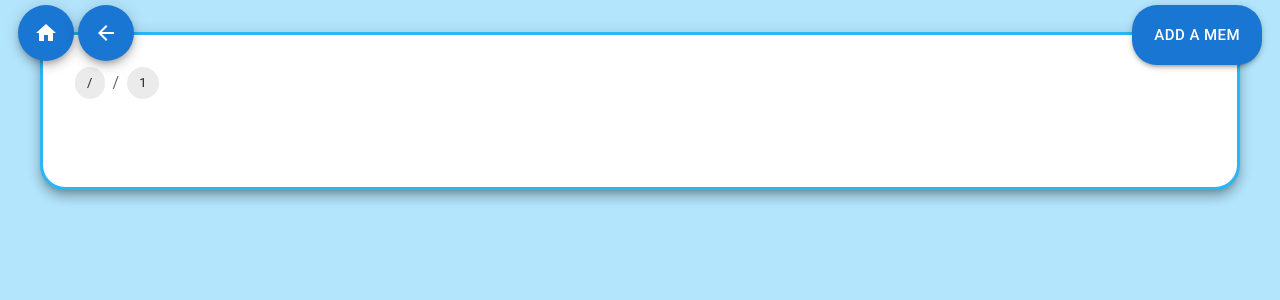
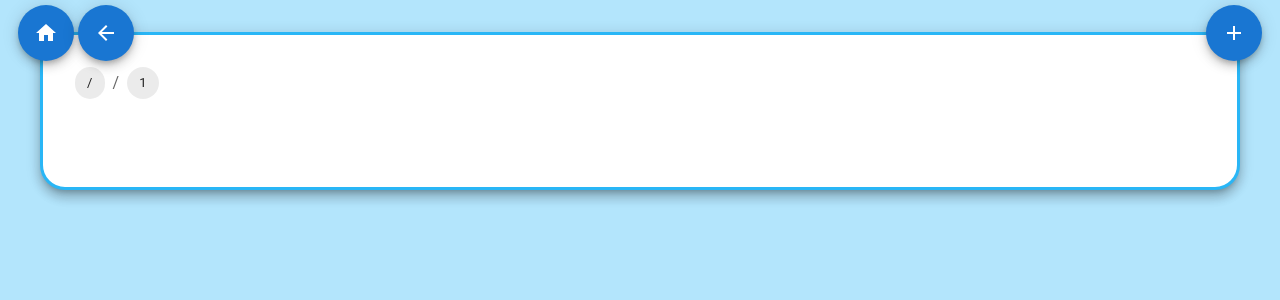
Before and after one commit to PiTiLeZarD/memup, a React (Vite) app: page /#/mems/1 in a window 1280 px wide. Shown: the top 300 px of the page. Built offline with nearby package versions, Linux system fonts and the light colour scheme.

Commit message:
Move buttons around so now we have an AddMemButton

```diff
--- a/src/MemList.tsx
+++ b/src/MemList.tsx
@@ -1,23 +1,26 @@
-import React from "react";
+import React, { useState } from "react";
 
 import DeleteIcon from "@mui/icons-material/Delete";
 import EditIcon from "@mui/icons-material/Edit";
 import { Grid, IconButton, List, ListItem } from "@mui/material";
 
+import { MemForm } from "./MemForm";
 import { MemListItem } from "./MemListItem";
 import { MemType, useStore } from "./store";
 
 export type MemListProps = {
     mems: MemType[];
-    setFormOpen: React.Dispatch<any>;
 };
 
 export type MemListComponent = React.FunctionComponent<MemListProps>;
 
-export const MemList: MemListComponent = ({ mems, setFormOpen }): JSX.Element => {
+export const MemList: MemListComponent = ({ mems }): JSX.Element => {
+    const [formOpen, setFormOpen] = useState<false | MemType>(false);
     const deleteMem = useStore(({ deleteMem }) => deleteMem);
 
     return (
+        <>
+            <MemForm open={formOpen} onClose={() => setFormOpen(false)} />
             <List sx={{ marginTop: "0.5em" }}>
                 {mems.map((mem) => (
                     <ListItem key={mem.id}>
@@ -37,5 +40,6 @@ export const MemList: MemListComponent = ({ mems, setFormOpen }): JSX.Element =>
                     </ListItem>
                 ))}
             </List>
+        </>
     );
 };
--- a/src/pages/LearnPage.tsx
+++ b/src/pages/LearnPage.tsx
@@ -3,8 +3,8 @@ import React, { useState } from "react";
 import { memDeck } from "../lib";
 import { DeckBrowser } from "../modes/DeckBrowser";
 import { MemType, useStore } from "../store";
+import { HomeButton } from "./buttons/HomeButton";
 import { ContentBox } from "./ContentBox";
-import { HomeButton } from "./HomeButton";
 
 export type LearnPageProps = {};
 
--- a/src/pages/MemsPage.tsx
+++ b/src/pages/MemsPage.tsx
@@ -1,16 +1,16 @@
-import React, { useState } from "react";
+import React from "react";
 import { useNavigate, useParams } from "react-router-dom";
 
-import { Breadcrumbs, Button, Chip } from "@mui/material";
+import { Breadcrumbs, Chip } from "@mui/material";
 
-import { memScore, newMem } from "../lib";
+import { memScore } from "../lib";
 import { FOLDER_SEP, MemFolders } from "../MemFolders";
-import { MemForm } from "../MemForm";
 import { MemList } from "../MemList";
-import { MemType, useStore } from "../store";
-import { BackButton } from "./BackButton";
+import { useStore } from "../store";
+import { AddMemButton } from "./buttons/AddMemButton";
+import { BackButton } from "./buttons/BackButton";
+import { HomeButton } from "./buttons/HomeButton";
 import { ContentBox } from "./ContentBox";
-import { HomeButton } from "./HomeButton";
 
 export type MemsPageProps = {};
 
@@ -20,7 +20,6 @@ export const MemsPage: MemsPageComponent = (): JSX.Element => {
     const { folders } = useParams();
 
     const navigate = useNavigate();
-    const [formOpen, setFormOpen] = useState<false | MemType>(false);
 
     const depth = !!folders ? folders.split(FOLDER_SEP).length : 0;
     const mems = useStore(({ mems }) => mems)
@@ -31,8 +30,6 @@ export const MemsPage: MemsPageComponent = (): JSX.Element => {
         )
         .reduce((acc, m) => ({ ...acc, [m.folders[depth]]: [...(acc[m.folders[depth]] || []), m] }), {});
 
-    const handleAdd = () => setFormOpen({ ...newMem(), folders: folders?.split(FOLDER_SEP) || [] });
-
     const handleBreadcrumbClick = (depth: number) => () =>
         navigate(`/mems/${(folders?.split(FOLDER_SEP) || []).slice(0, depth).join(FOLDER_SEP)}`);
 
@@ -41,6 +38,8 @@ export const MemsPage: MemsPageComponent = (): JSX.Element => {
             <HomeButton />
             {folders && <BackButton />}
 
+            <AddMemButton />
+
             <Breadcrumbs sx={{ marginBottom: "1em" }}>
                 <Chip label="/" onClick={() => navigate("/mems")} />
                 {folders?.split(FOLDER_SEP).map((folder, i) => (
@@ -48,25 +47,8 @@ export const MemsPage: MemsPageComponent = (): JSX.Element => {
                 ))}
             </Breadcrumbs>
 
-            <Button
-                variant="contained"
-                onClick={handleAdd}
-                size="large"
-                sx={{
-                    borderRadius: "25px",
-                    position: "absolute",
-                    top: "-30px",
-                    right: "-25px",
-                    height: "60px",
-                    boxShadow: 3,
-                }}
-            >
-                Add a mem
-            </Button>
-
-            <MemForm open={formOpen} onClose={() => setFormOpen(false)} />
             <MemFolders subfolders={mems} />
-            <MemList mems={mems["undefined"] || []} setFormOpen={setFormOpen} />
+            <MemList mems={mems["undefined"] || []} />
         </ContentBox>
     );
 };
--- a/src/pages/SettingsPage.tsx
+++ b/src/pages/SettingsPage.tsx
@@ -4,8 +4,8 @@ import { Button, ButtonGroup, Divider, LinearProgress, Stack, TextField, Typogra
 
 import { Mem } from "../Mem";
 import { useStore } from "../store";
+import { HomeButton } from "./buttons/HomeButton";
 import { ContentBox } from "./ContentBox";
-import { HomeButton } from "./HomeButton";
 
 const storageSpaceUsed = () => {
     const used = Object.entries(localStorage)
--- /dev/null
+++ b/src/pages/buttons/AddMemButton.tsx
@@ -0,0 +1,37 @@
+import React, { useState } from "react";
+import { useParams } from "react-router-dom";
+
+import AddIcon from "@mui/icons-material/Add";
+import { Fab } from "@mui/material";
+
+import { newMem } from "../../lib";
+import { FOLDER_SEP } from "../../MemFolders";
+import { MemForm } from "../../MemForm";
+import { MemType } from "../../store";
+
+export type AddMemButtonProps = {};
+
+export type AddMemButtonComponent = React.FunctionComponent<AddMemButtonProps>;
+
+export const AddMemButton: AddMemButtonComponent = (): JSX.Element => {
+    const { folders } = useParams();
+
+    const handleAdd = () => setFormOpen({ ...newMem(), folders: folders?.split(FOLDER_SEP) || [] });
+    const [formOpen, setFormOpen] = useState<false | MemType>(false);
+    return (
+        <>
+            <MemForm open={formOpen} onClose={() => setFormOpen(false)} />
+            <Fab
+                color="primary"
+                onClick={handleAdd}
+                sx={{
+                    position: "absolute",
+                    top: "-30px",
+                    right: "-25px",
+                }}
+            >
+                <AddIcon />
+            </Fab>
+        </>
+    );
+};
```
Also changed, not shown: src/pages/buttons/BackButton.tsx (renamed from src/pages/BackButton.tsx), src/pages/buttons/HomeButton.tsx (renamed from src/pages/HomeButton.tsx). Lines whose indentation alone changed are shown as unchanged.
